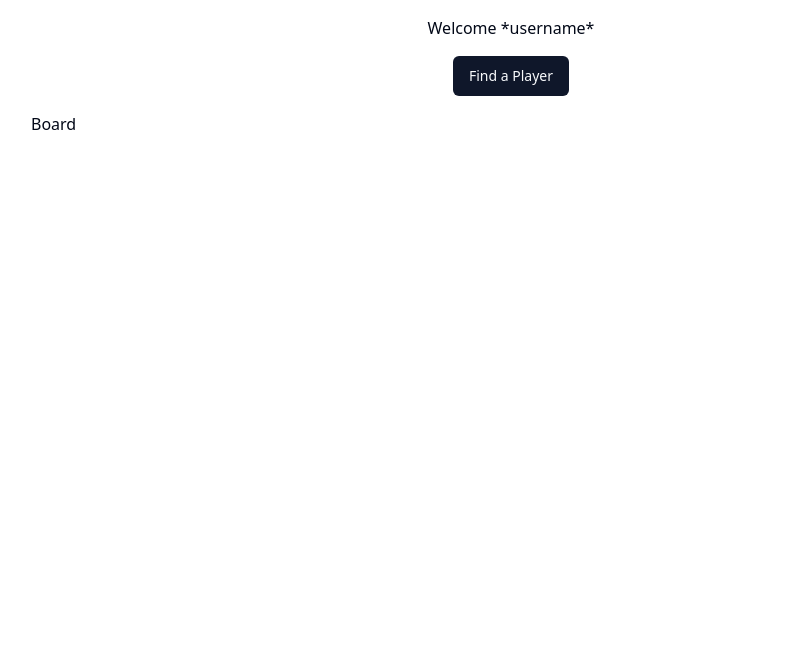
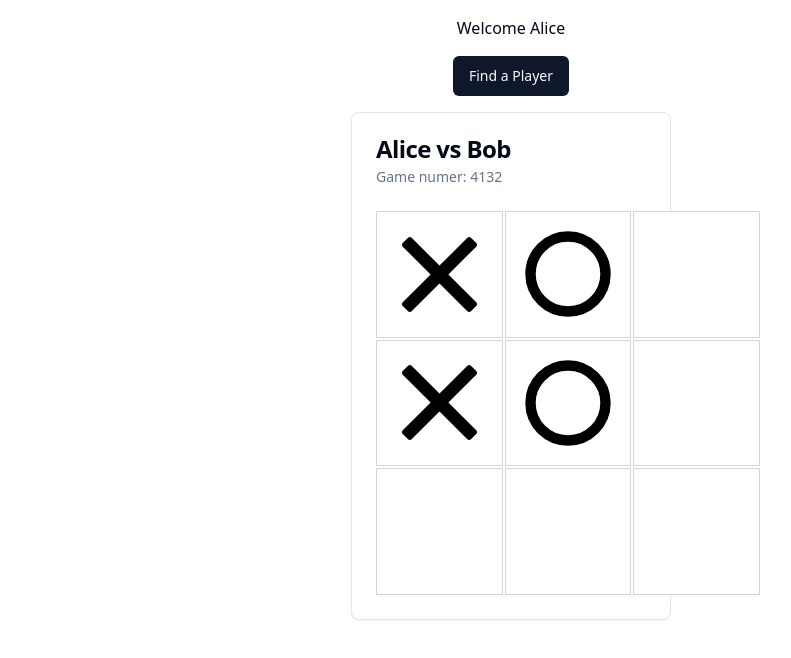
Before and after one commit to TytanMikJas/TicTacToe, a React (Vite) app in the folder client/: page /game in a window 1280 px wide. Shown: the top 658 px of the page, without its empty margins (129-920 px from the left). Built offline with nearby package versions, Linux system fonts and the light colour scheme.

Commit message:
mocked frontend, everything done. Now BACKEND!

```diff
--- /dev/null
+++ b/client/src/components/GamePage/TicTacToe.tsx
@@ -0,0 +1,29 @@
+import { Game } from "@/stores/game-store";
+import Board from "./board/Board";
+import {
+  Card,
+  CardContent,
+  CardDescription,
+  CardHeader,
+  CardTitle,
+} from "../shadcn/card";
+
+interface TicTacToeProps {
+  game: Game;
+}
+
+export default function TicTacToe({ game }: TicTacToeProps) {
+  return (
+    <Card className="w-1/4">
+      <CardHeader className="fiex">
+        <CardTitle>
+          {game.player1} vs {game.player2}
+        </CardTitle>
+        <CardDescription>Game numer: {game.id}</CardDescription>
+      </CardHeader>
+      <CardContent>
+        <Board game={game} onCellClick={() => {}} />
+      </CardContent>
+    </Card>
+  );
+}
--- a/client/src/components/GamePage/board/Cell.tsx
+++ b/client/src/components/GamePage/board/Cell.tsx
@@ -1,11 +1,17 @@
 import OMarker from "./OMarker";
 import XMarker from "./XMarker";
 
-export default function Cell(props: { value: string, onCellClick: () => void}) {
+interface CellProps {
+  value: string;
+  onCellClick: () => void;
+}
+
+export default function Cell({ value, onCellClick }: CellProps) {
+  const Marker = value === "X" ? XMarker : value === "O" ? OMarker : null;
+
   return (
-    <div className="w-30 h-30" onClick={props.onCellClick}>
-      {props.value === "X" && <XMarker />}
-      {props.value === "O" && <OMarker />}
+    <div className="w-30 h-30 flex items-center justify-center" onClick={onCellClick}>
+      {Marker && <Marker />}
     </div>
   );
 }
--- a/client/src/view/GamePage.tsx
+++ b/client/src/view/GamePage.tsx
@@ -1,13 +1,32 @@
 import FindPlayerButton from "@/components/GamePage/FindPlayerButton";
+import TicTacToe from "@/components/GamePage/TicTacToe";
+import { Figure, GameStatus } from "@/stores/game-store";
 
 export default function GamePage() {
+  const mockGame = {
+    id: "4132",
+    player1: "Alice",
+    player2: "Bob",
+    player1Figure: Figure.X,
+    player2Figure: Figure.O,
+    startingFigure: Figure.X,
+    square1: Figure.X,
+    square2: Figure.O,
+    square3: Figure.Empty,
+    square4: Figure.X,
+    square5: Figure.O,
+    square6: Figure.Empty,
+    square7: Figure.Empty,
+    square8: Figure.Empty,
+    square9: Figure.Empty,
+    status: GameStatus.IN_PROGRESS,
+  };
+
   return (
     <div className="flex flex-col items-center space-y-4 pt-4">
-      <h1>Welcome *username*</h1>
+      <h1>Welcome {mockGame.player1}</h1>
       <FindPlayerButton />
-      <div className="w-3/4 h-3/4">
-        <p> Board </p>
-      </div>
+      <TicTacToe game={mockGame} />
     </div>
   );
 }
```
